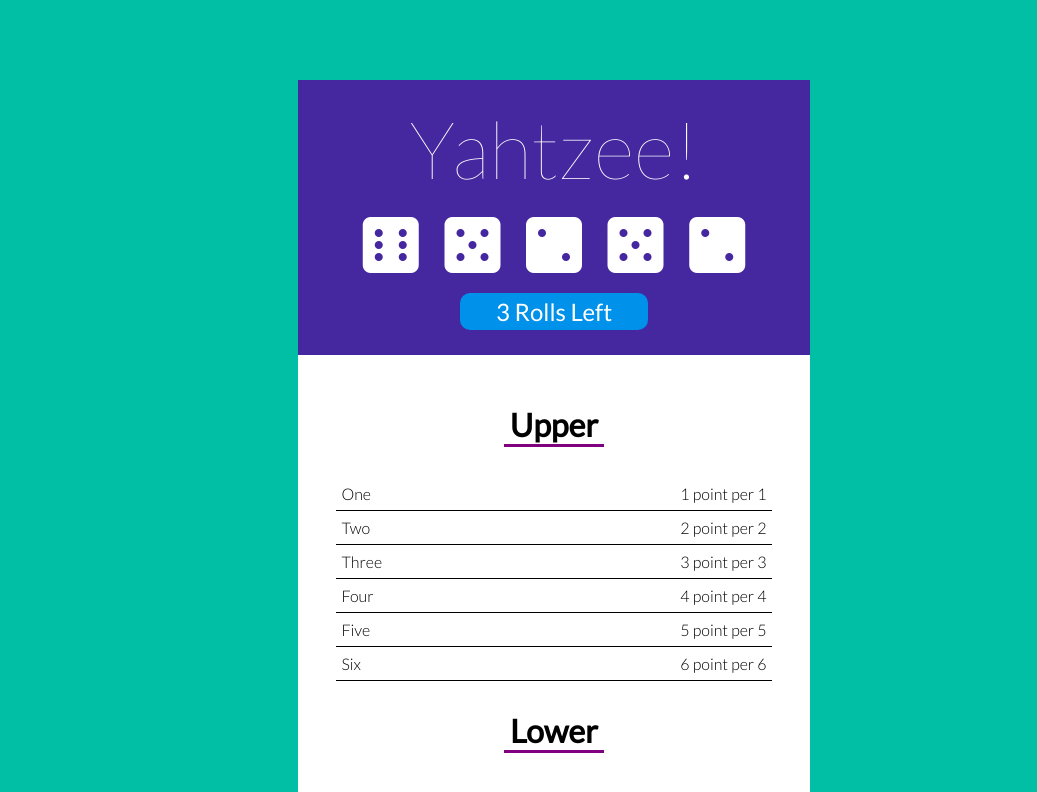
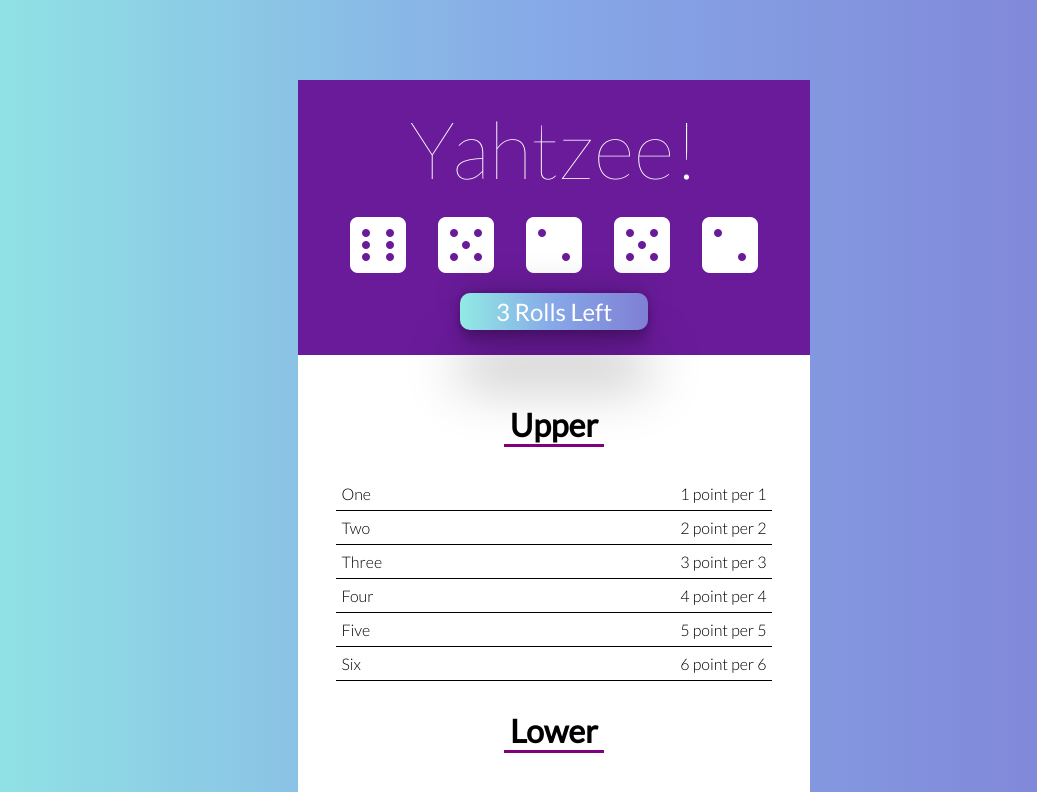
Before and after one commit to souptik4572/YahtzeeGame, a React (Create React App) app: page / in a window 1280 px wide. Shown: the top 792 px of the page, without its empty margins (86-1123 px from the left). Built offline with nearby package versions, Linux system fonts and the light colour scheme.

Commit message:
added styling and dice animation

```diff
--- a/src/App.css
+++ b/src/App.css
@@ -1,5 +1,7 @@
 .App {
 	text-align: center;
+	height: 100vh;
+	width: 100vw;
 }
 
 .App-logo {
--- a/src/components/Dice/Dice.js
+++ b/src/components/Dice/Dice.js
@@ -2,20 +2,26 @@
 import './Dice.css';
 
 import Die from '../Die/Die';
-import { numberToWords } from '../../helpers/helper';
+import { numberToWords } from '../../helpers/generalHelper';
 
 class Dice extends Component {
-    render() {
-        const allDie = this.props.diceValues.map(eachValue => {
-            const dieValue = numberToWords(eachValue.value);
-            return <Die key={eachValue.id} idx={eachValue.id} isLocked={eachValue.isLocked} value={dieValue} lock={this.props.lock} />
-        });
-        return(
-            <div className="Dice">
-                {allDie}
-            </div>
-        )
-    }
+	render() {
+		const { isRolling } = this.props;
+		const allDie = this.props.diceValues.map((eachValue) => {
+			const dieValue = numberToWords(eachValue.value);
+			return (
+				<Die
+					key={eachValue.id}
+					idx={eachValue.id}
+					isLocked={eachValue.isLocked}
+                    isRolling={isRolling}
+					value={dieValue}
+					lock={this.props.lock}
+				/>
+			);
+		});
+		return <div className='Dice'>{allDie}</div>;
+	}
 }
 
 export default Dice;
--- a/src/components/Die/Die.css
+++ b/src/components/Die/Die.css
@@ -1,10 +1,34 @@
 .Die {
-    margin: 10px 0.2em;
-    font-size: 4rem;
-    color: white;
-    cursor: pointer;
+	margin: 10px 0.25em;
+	font-size: 4rem;
+	color: white;
+	cursor: pointer;
 }
 
 .Die-locked {
-    opacity: 0.6;
+	opacity: 0.6;
 }
+
+.Die-rolling {
+	animation: mymove 0.5s ease-in-out;
+}
+
+@keyframes mymove {
+	100% {
+		transform: rotate(90deg);
+	}
+}
+/* @keyframes mymove {
+	25% {
+		transform: rotate(90deg);
+	}
+	50% {
+		transform: rotate(180deg);
+	}
+	75% {
+		transform: rotate(270deg);
+	}
+	100% {
+		transform: rotate(360deg);
+	}
+} */
--- a/src/components/Die/Die.js
+++ b/src/components/Die/Die.js
@@ -10,12 +10,13 @@
 		this.props.lock(this.props.idx);
 	}
 	render() {
-        const cls = "Die" + (this.props.isLocked ? " Die-locked" : "");
-        return(
+		const { isRolling, isLocked } = this.props;
+		const cls = 'Die' + (isLocked ? ' Die-locked' : '') + (isRolling ? ' Die-rolling' : '');
+		return (
 			<div className={cls} onClick={this.lockTheDie}>
 				<i className={`fas fa-dice-${this.props.value}`}></i>
 			</div>
-        )
+		);
 	}
 }
 
--- a/src/components/Game/Game.css
+++ b/src/components/Game/Game.css
@@ -7,9 +7,9 @@
 }
 
 .Game-dice {
-	background-color: #4527a0;
+	background-color: #6a1b9a;
 	width: 40%;
-	min-width: 420px;
+	min-width: 450px;
 	height: auto;
 	margin: 0px auto;
 	padding-top: 20px;
@@ -31,8 +31,25 @@
 	outline: none;
 	border: none;
 	color: white;
-	background-color: #0091ea;
+	background: #7f7fd5; /* fallback for old browsers */
+	background: -webkit-linear-gradient(
+		to right,
+		#91eae4,
+		#86a8e7,
+		#7f7fd5
+	); /* Chrome 10-25, Safari 5.1-6 */
+	background: linear-gradient(
+		to right,
+		#91eae4,
+		#86a8e7,
+		#7f7fd5
+	); /* W3C, IE 10+/ Edge, Firefox 16+, Chrome 26+, Opera 12+, Safari 7+ */
+
 	font-family: 'Lato', sans-serif;
+	transition: 0.3s;
+	box-shadow: rgba(0, 0, 0, 0.25) 0px 54px 55px, rgba(0, 0, 0, 0.12) 0px -12px 30px,
+		rgba(0, 0, 0, 0.12) 0px 4px 6px, rgba(0, 0, 0, 0.17) 0px 12px 13px,
+		rgba(0, 0, 0, 0.09) 0px -3px 5px;
 }
 
 .Game-dice button:hover {
@@ -47,7 +64,7 @@
 .Game-score {
 	background-color: white;
 	width: 40%;
-	min-width: 420px;
+	min-width: 450px;
 	height: auto;
 	margin: 0px auto;
 	padding-top: 20px;
@@ -77,21 +94,22 @@
 .Game-restart {
 	border: none;
 	font-family: inherit;
-    font-size: 1.3rem;
-    font-weight: bolder;
+	font-size: 1.3rem;
+	font-weight: 300;
 	cursor: pointer;
 	width: auto;
 	margin: 5px 2px 2px 2px;
 	letter-spacing: 1px;
 	outline: none;
-	background: #d500f9;
+	background: #6a1b9a;
 	color: #fff;
-	box-shadow: 0 6px #aa00ff;
+	box-shadow: 0 6px #4a148c;
 	border-radius: 5px;
-    padding: 10px 13px;
-    text-transform: capitalize;
+	padding: 10px 13px;
+	text-transform: capitalize;
+	transition: 0.3s;
 }
 
 .Game-restart:hover {
-    background-color: #aa00ff ;
+	background-color: #311b92;
 }
--- a/src/components/Game/Game.js
+++ b/src/components/Game/Game.js
@@ -4,7 +4,7 @@
 
 import Dice from '../Dice/Dice';
 import Score from '../Score/Score';
-import { pickRandomValue, numberToWords } from '../../helpers/helper';
+import { pickRandomValue, numberToWords } from '../../helpers/generalHelper';
 import {
 	individualScore,
 	checkThreeOfKind,
@@ -17,7 +17,7 @@
 } from '../../helpers/scoreHelper';
 
 const ROLLS_LEFT = 3;
-const TOTAL_ROUNDS = 12;
+const TOTAL_ROUNDS = 13;
 
 class Game extends Component {
 	static defaultProps = {
@@ -33,6 +33,7 @@
 					value: pickRandomValue(),
 				};
 			}),
+			isRolling: false,
 			rollsLeft: ROLLS_LEFT,
 			totalScore: 0,
 			totalRounds: TOTAL_ROUNDS,
@@ -47,6 +48,7 @@
 		};
 		this.handleRoll = this.handleRoll.bind(this);
 		this.handleLock = this.handleLock.bind(this);
+		this.unlockAllDie = this.unlockAllDie.bind(this);
 		this.assignUpperScore = this.assignUpperScore.bind(this);
 		this.assignThreeOfKind = this.assignThreeOfKind.bind(this);
 		this.assignFourOfKind = this.assignFourOfKind.bind(this);
@@ -57,28 +59,41 @@
 		this.assignLargeStraight = this.assignLargeStraight.bind(this);
 		this.handleRestart = this.handleRestart.bind(this);
 	}
-	handleRoll() {
+	async handleRoll() {
 		const newDiceValues = this.state.dice.map((die) => {
 			if (!die.isLocked) return { ...die, value: pickRandomValue() };
 			return die;
 		});
-		this.setState({ dice: newDiceValues, rollsLeft: this.state.rollsLeft - 1 });
+		this.setState({ isRolling: true }, () => {
+			setTimeout(() => {
+				this.setState({ isRolling: false });
+			}, 500);
+			this.setState({ dice: newDiceValues, rollsLeft: this.state.rollsLeft - 1 });
+		});
 	}
 	handleLock(uniqueId) {
 		const newDiceLocks = this.state.dice.map((die) => {
-			if (uniqueId === die.id) {
+			if (uniqueId === die.id && !this.state.isRolling) {
 				return { ...die, isLocked: !die.isLocked };
 			}
 			return die;
 		});
 		this.setState({ dice: newDiceLocks });
 	}
-	increaseScore_decreaseRound(newScore) {
+	async unlockAllDie() {
+		console.log('Unlocking all die');
+		const newDiceLocks = this.state.dice.map((die) => {
+			return { ...die, isLocked: false };
+		});
+		this.setState({ dice: newDiceLocks });
+	}
+	async increaseScore_decreaseRound(newScore) {
 		this.setState({
 			totalScore: this.state.totalScore + newScore,
 			totalRounds: this.state.totalRounds - 1,
 		});
-		this.handleRoll();
+		await this.unlockAllDie(this.handleRoll);
+		await this.handleRoll();
 		this.setState({ rollsLeft: ROLLS_LEFT });
 	}
 	assignUpperScore(id) {
@@ -89,49 +104,49 @@
 			this.increaseScore_decreaseRound(newUpperScore[id]);
 		}
 	}
-	assignThreeOfKind(id) {
+	assignThreeOfKind() {
 		if (this.state.threeOfKind === undefined) {
 			const threeScore = checkThreeOfKind(this.state.dice);
 			this.setState({ threeOfKind: threeScore });
 			this.increaseScore_decreaseRound(threeScore);
 		}
 	}
-	assignFourOfKind(id) {
+	assignFourOfKind() {
 		if (this.state.fourOfKind === undefined) {
 			const fourScore = checkFourOfKind(this.state.dice);
 			this.setState({ fourOfKind: fourScore });
 			this.increaseScore_decreaseRound(fourScore);
 		}
 	}
-	assignFullHouse(id) {
+	assignFullHouse() {
 		if (this.state.fullHouse === undefined) {
 			const fullHouseScore = checkFullHouse(this.state.dice);
 			this.setState({ fullHouse: fullHouseScore });
 			this.increaseScore_decreaseRound(fullHouseScore);
 		}
 	}
-	assignSmallStraight(id) {
+	assignSmallStraight() {
 		if (this.state.smallStraight === undefined) {
 			const smallStraightScore = checkSmallStraight(this.state.dice);
 			this.setState({ smallStraight: smallStraightScore });
 			this.increaseScore_decreaseRound(smallStraightScore);
 		}
 	}
-	assignLargeStraight(id) {
+	assignLargeStraight() {
 		if (this.state.largeStraight === undefined) {
 			const largeStraightScore = checkLargeStraight(this.state.dice);
 			this.setState({ largeStraight: largeStraightScore });
 			this.increaseScore_decreaseRound(largeStraightScore);
 		}
 	}
-	assignYahtzee(id) {
+	assignYahtzee() {
 		if (this.state.yahtzee === undefined) {
 			const yahtzeeScore = checkYahtzee(this.state.dice);
 			this.setState({ yahtzee: yahtzeeScore });
 			this.increaseScore_decreaseRound(yahtzeeScore);
 		}
 	}
-	assignChance(id) {
+	assignChance() {
 		const chanceScore = sumAllValues(this.state.dice);
 		if (this.state.chance === undefined) {
 			this.setState({ chance: chanceScore });
@@ -180,11 +195,16 @@
 						nDie={this.props.dice}
 						diceValues={this.state.dice}
 						lock={this.handleLock}
+						isRolling={this.state.isRolling}
 					/>
 					<button
-						className={!!!this.state.rollsLeft ? 'Game-lockedButton' : ''}
+						className={
+							!!!this.state.rollsLeft || this.state.isRolling
+								? 'Game-lockedButton'
+								: ''
+						}
 						onClick={this.handleRoll}
-						disabled={!!!this.state.rollsLeft}
+						disabled={!!!this.state.rollsLeft || this.state.isRolling}
 					>
 						{' '}
 						{this.state.rollsLeft} Rolls Left{' '}
@@ -270,7 +290,7 @@
 						<h1>total score: {this.state.totalScore} </h1>
 					</div>
 					<button className='Game-restart' onClick={this.handleRestart}>
-						play again
+						{this.state.totalRounds === 0 ? 'play again' : 'restart game'}
 					</button>
 				</div>
 			</div>
--- a/src/components/Score/Score.css
+++ b/src/components/Score/Score.css
@@ -7,18 +7,19 @@
 	padding-top: 7px;
 	padding-left: 5px;
 	padding-right: 5px;
-    /* font-style: italic; */
+    transition: 0.2s;
 }
 
 .Score:hover {
 	cursor: pointer;
+	background-color: #e3f2fd;
 }
 
 .Score-name {
 	text-transform: capitalize;
 }
 
-.Score-assigned {
+.Score-assigned, .Score-assigned:hover {
 	background-color: #90a4ae;
 	color: white;
 	font-weight: 400;
--- a/src/index.css
+++ b/src/index.css
@@ -1,14 +1,27 @@
 body {
-  margin: 0;
-  font-family: -apple-system, BlinkMacSystemFont, 'Segoe UI', 'Roboto', 'Oxygen',
-    'Ubuntu', 'Cantarell', 'Fira Sans', 'Droid Sans', 'Helvetica Neue',
-    sans-serif;
-  -webkit-font-smoothing: antialiased;
-  -moz-osx-font-smoothing: grayscale;
-  background-color: #00bfa5;
+	margin: 0;
+	font-family: -apple-system, BlinkMacSystemFont, 'Segoe UI', 'Roboto', 'Oxygen', 'Ubuntu',
+		'Cantarell', 'Fira Sans', 'Droid Sans', 'Helvetica Neue', sans-serif;
+	-webkit-font-smoothing: antialiased;
+	-moz-osx-font-smoothing: grayscale;
+	height: 100vh;
+	width: 100vw;
+	background: #12c2e9; /* fallback for old browsers */
+	background: #7f7fd5; /* fallback for old browsers */
+	background: -webkit-linear-gradient(
+		to right,
+		#91eae4,
+		#86a8e7,
+		#7f7fd5
+	); /* Chrome 10-25, Safari 5.1-6 */
+	background: linear-gradient(
+		to right,
+		#91eae4,
+		#86a8e7,
+		#7f7fd5
+	); /* W3C, IE 10+/ Edge, Firefox 16+, Chrome 26+, Opera 12+, Safari 7+ */
 }
 
 code {
-  font-family: source-code-pro, Menlo, Monaco, Consolas, 'Courier New',
-    monospace;
+	font-family: source-code-pro, Menlo, Monaco, Consolas, 'Courier New', monospace;
 }
```
Also changed, not shown: src/helpers/generalHelper.js (renamed from src/helpers/helper.js). Lines whose indentation alone changed are shown as unchanged.
